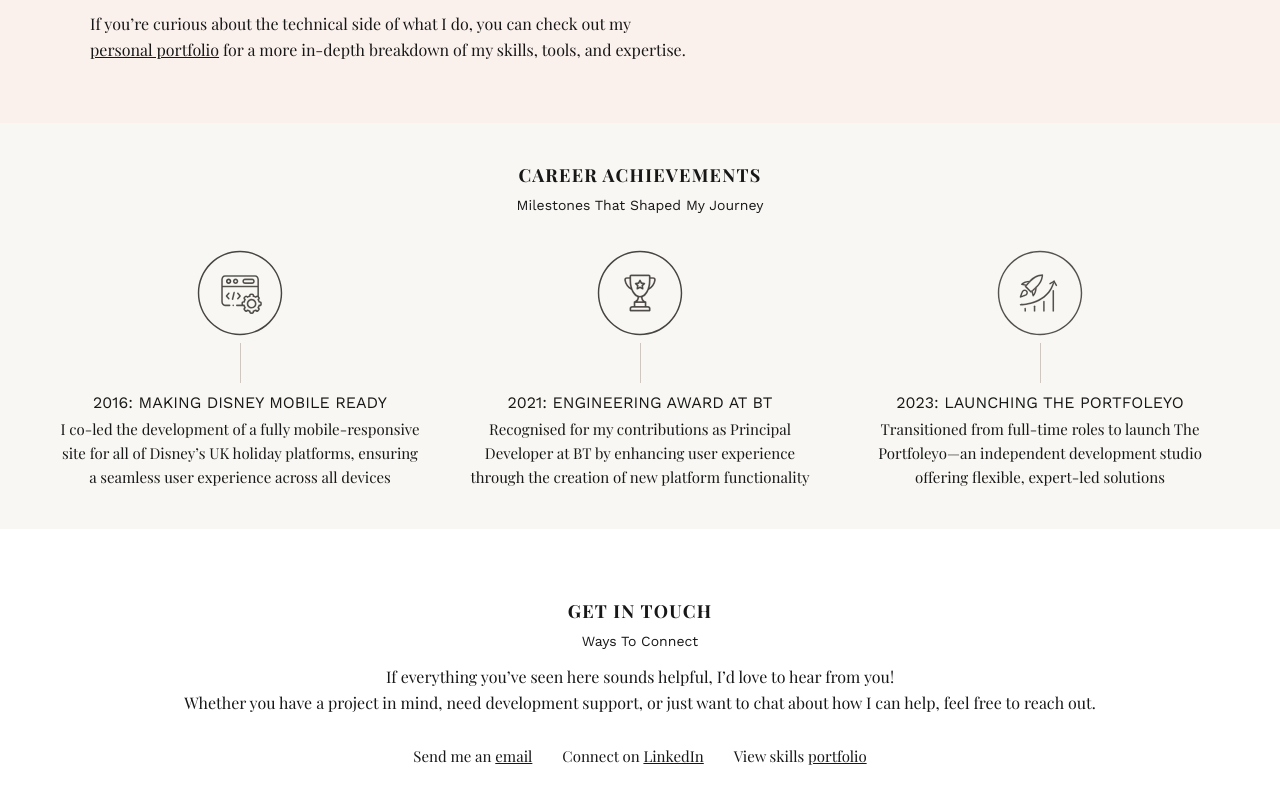
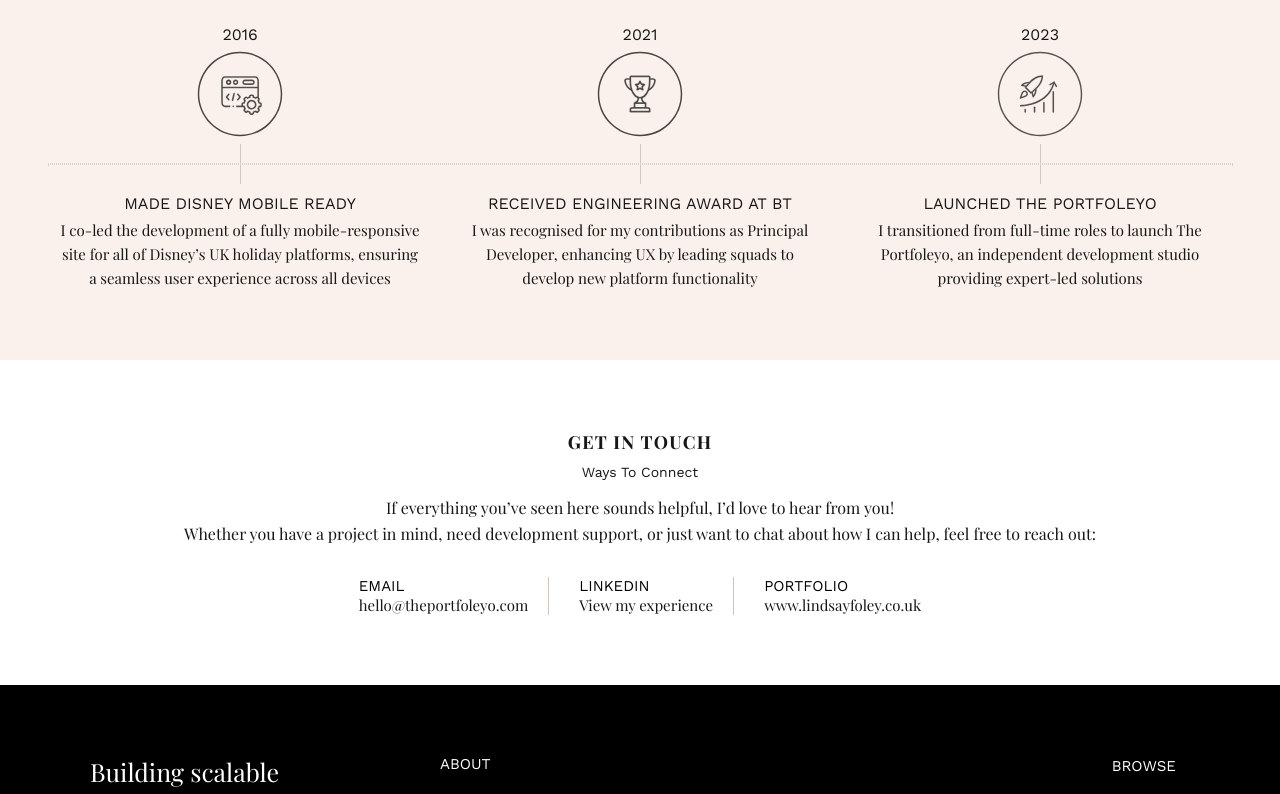
Before and after one commit to lindsayfoley/portfoleyo, a Next.js app: page /about in a window 1280 px wide. Shown: the part 800-1594 px from the top of the page. Built offline with nearby package versions, Linux system fonts and the light colour scheme; a web font is replaced by a local one.

Commit message:
finished about page

```diff
--- a/src/components/featureTiles/featureTiles.module.css
+++ b/src/components/featureTiles/featureTiles.module.css
@@ -1,9 +1,19 @@
 .container {
+  position: relative;
   margin: 0 auto;
   padding: 40px 0 10px 0;
   max-width: 1225px;
   font-style: normal;
   color: var(--darkest-grey);
+}
+
+.timeline:before {
+  content: '';
+  position: absolute;
+  top: 138px;
+  left: 0;
+  right: 0;
+  border: 1px dotted #d5d1d1;
 }
 
 .serviceWrapper {
@@ -27,6 +37,16 @@
 
 .service:first-of-type {
   margin-left: 8%;
+}
+
+.label {
+  text-transform: capitalize;
+  display: block;
+  font-family: "Work Sans", serif;
+  font-optical-sizing: auto;
+  font-style: normal;
+  font-weight: normal;
+  font-size: 16px;
 }
 
 .image {
@@ -77,6 +97,10 @@
 
 
 @media (min-width: 550px) {
+  .timeline:before {
+    display: none;
+  }
+
   .serviceWrapper {
     flex-wrap: wrap;
     padding-right: 0;
@@ -104,6 +128,19 @@
 }
 
 @media (min-width: 1000px) {
+  .noPadding {
+    padding-top: 0;
+
+    .serviceWrapper {
+      margin: 0 auto 60px;
+    }
+  }
+
+  .timeline:before {
+    display: block;
+    margin: 0 20px;
+  }
+
   .serviceWrapper {
     flex-wrap: nowrap;
   }
--- a/src/components/featureTiles/featureTiles.tsx
+++ b/src/components/featureTiles/featureTiles.tsx
@@ -4,9 +4,10 @@ import styles from "./featureTiles.module.css";
 import { ElementType } from "react";
 
 interface FeatureTilesProps {
-  title: string;
+  title?: string;
   subtitle?: string;
   services: {
+    label?: string;
     image?: {
       src: string;
       alt: string;
@@ -18,6 +19,7 @@ interface FeatureTilesProps {
   }[];
   cta?: string;
   theme?: Theme;
+  hasTimeline?: boolean;
 }
 
 const getIconFillValueFromTheme = (theme: Theme) => {
@@ -38,12 +40,14 @@ const FeatureTiles = ({
   services,
   cta,
   theme = colourTheme.default,
+  hasTimeline = false,
 }: FeatureTilesProps) => {
   const tilesMarkup = services.map(
-    ({ image, Icon, title, description, href }) => {
+    ({ label, image, Icon, title, description, href }) => {
       return href ? (
         <article className={styles.service} key={title}>
           <a href={href}>
+            {label && <h5 className={styles.label}>{label}</h5>}
             {image && (
               <img className={styles.image} src={image.src} alt={image.alt} />
             )}
@@ -59,6 +63,7 @@ const FeatureTiles = ({
         </article>
       ) : (
         <article className={styles.service} key={title}>
+          {label && <h5 className={styles.label}>{label}</h5>}
           {image && (
             <img className={styles.image} src={image.src} alt={image.alt} />
           )}
@@ -77,9 +82,17 @@ const FeatureTiles = ({
 
   return (
     <section className={theme ? `${theme}Theme` : ""}>
-      <div className={styles.container}>
-        <SectionTitle title={title} subtitle={subtitle} />
-        <div className={styles.serviceWrapper}>{tilesMarkup}</div>
+      <div
+        className={`${styles.container} ${hasTimeline ? styles.noPadding : ""}`}
+      >
+        {title && <SectionTitle title={title} subtitle={subtitle} />}
+        <div
+          className={`${styles.serviceWrapper} ${
+            hasTimeline ? styles.timeline : ""
+          }`}
+        >
+          {tilesMarkup}
+        </div>
       </div>
     </section>
   );
--- a/src/components/highlightBanner/highlightBanner.module.css
+++ b/src/components/highlightBanner/highlightBanner.module.css
@@ -69,6 +69,7 @@
 
   .wrapper {
     display: flex;
+    align-items: center;
   }
 
   .copy {
--- a/src/constants/about/content.tsx
+++ b/src/constants/about/content.tsx
@@ -13,46 +13,48 @@ export const ABOUT_CONTENT = {
     title: "About The Portfoleyo",
     subtitle: "Background & ways to connect",
     description:
-      "At The Portfoleyo, my goal is to provide tailored, approachable and cost-effective development services for small/medium sized businesses, cutting through the noise that often comes with larger agencies! As your single point of contact, I make the process more efficient and transparent by removing unnecessary layers, giving clear cost estimates and ensuring a shorter feedback loop.",
+      "I offer tailored, approachable, and cost-effective development services without the complexity of large agencies. As your single point of contact, I simplify the process—removing unnecessary layers, providing clear cost estimates, and ensuring fast, efficient collaboration.",
     isTitleFirst: true,
     isH1Element: true,
   },
   sectionTitle: {
-    title: "A Bit About Me",
+    title: "About Me",
   },
   twoColumn: {
     image: {
-      src: "https://place-hold.it/400x450/#fffff",
+      src: "https://place-hold.it/400x400/#fffff",
       alt: "",
     },
     paragraphs: [
-      "Hi, I’m Lindsay Foley, a developer, consultant, and founder of The Portfoleyo. My journey in web development began in 2011, when I was working at Anya Hindmarch as a Web Assistant. One day, our email developer disappeared, and suddenly, it was on me to figure things out. With no experience, I Frankensteined together an HTML email—somehow making it work! That experience made me realise how much I enjoyed problem-solving with code, and from there, I became obsessed with learning how to do things the right way. That curiosity turned into a passion, and I’ve been building ever since.",
-      "Before moving into contracting, I worked in permanent roles for brands like Selfridges, Disney, Charlotte Tilbury, and BT, contributing to everything from frontend development and UX improvements to large-scale platform enhancements and design system architecture.",
+      "I’m Lindsay Foley, a developer, consultant, and founder of The Portfoleyo. My journey into development began in 2011 while working at Anya Hindmarch as a Web Assistant. One day, our email developer vanished, and suddenly, it was on me to figure things out! With no experience, I somehow Frankensteined together that week’s marketing email. That moment sparked my love for problem-solving with code, and from there, I became obsessed with learning how to do things the right way. That curiosity turned into a passion, and I’ve been building ever since!",
+      "Before moving into contracting, I worked in permanent roles for brands like Selfridges, Disney, Charlotte Tilbury, and BT—contributing to everything from development and UX improvements to large-scale platform upgrades and design system architecture. Along the way, I built a track record of delivering impactful solutions — here are a few key moments from my journey: ",
     ],
     theme: colourTheme.highlight,
   },
   featureTiles: {
-    title: "Career Achievements",
-    subtitle: "Milestones that shaped my journey",
     useHighlightTheme: true,
+    theme: colourTheme.highlight,
     services: [
       {
+        label: "2016",
         Icon: Development,
-        title: "2016: Making Disney Mobile Ready",
+        title: "Made Disney Mobile Ready",
         description:
           "I co-led the development of a fully mobile-responsive site for all of Disney’s UK holiday platforms, ensuring a seamless user experience across all devices",
       },
       {
+        label: "2021",
         Icon: Award,
-        title: "2021: Engineering Award at BT",
+        title: "Received Engineering Award at BT",
         description:
-          "Recognised for my contributions as Principal Developer at BT by enhancing user experience through the creation of new platform functionality",
+          "I was recognised for my contributions as Principal Developer, enhancing UX by leading squads to develop new platform functionality",
       },
       {
+        label: "2023",
         Icon: Growth,
-        title: "2023: Launching The Portfoleyo",
+        title: "Launched The Portfoleyo",
         description:
-          "Transitioned from full-time roles to launch The Portfoleyo—an independent development studio offering flexible, expert-led solutions",
+          "I transitioned from full-time roles to launch The Portfoleyo, an independent development studio providing expert-led solutions",
       },
     ],
   },
@@ -62,7 +64,7 @@ export const ABOUT_CONTENT = {
       subtitle: "Ways to connect",
       description: [
         "If everything you’ve seen here sounds helpful, I’d love to hear from you!",
-        "Whether you have a project in mind, need development support, or just want to chat about how I can help, feel free to reach out.",
+        "Whether you have a project in mind, need development support, or just want to chat about how I can help, feel free to reach out:",
       ],
       theme: colourTheme.muted,
     },
--- a/src/constants/nav/nav.ts
+++ b/src/constants/nav/nav.ts
@@ -79,7 +79,7 @@ export const NAV_CONTENT = {
     },
     {
       title: "Send me an email",
-      href: EMAIL_ADDRESS,
+      href: `mailto:${EMAIL_ADDRESS}`,
       target: "",
       icon: faSquareEnvelope,
     },
--- a/src/constants/shared.ts
+++ b/src/constants/shared.ts
@@ -1,4 +1,4 @@
-export const EMAIL_ADDRESS = "mailto:hello@theportfoleyo.com";
+export const EMAIL_ADDRESS = "hello@theportfoleyo.com";
 export const PORTFOLIO_SITE = "https://lindsayfoley.co.uk/";
 export const LINKEDIN_PROFILE =
   "https://www.linkedin.com/in/lindsay-foley-9a193534/";
--- a/src/pages/about.tsx
+++ b/src/pages/about.tsx
@@ -35,28 +35,14 @@ export default function About() {
             paragraphs={ABOUT_CONTENT.twoColumn.paragraphs}
             image={ABOUT_CONTENT.twoColumn.image}
             theme={ABOUT_CONTENT.twoColumn.theme}
-          >
-            <p>
-              If you’re curious about the technical side of what I do, you can
-              check out my{" "}
-              <a
-                className={styles.link}
-                href="https://lindsayfoley.co.uk/about"
-                target="_blank"
-              >
-                personal portfolio
-              </a>{" "}
-              for a more in-depth breakdown of my skills, tools, and expertise.
-            </p>
-          </TwoColumnLayout>
+          />
         </div>
         <FeatureTiles
-          title={ABOUT_CONTENT.featureTiles.title}
-          subtitle={ABOUT_CONTENT.featureTiles.subtitle}
           services={ABOUT_CONTENT.featureTiles.services}
+          theme={ABOUT_CONTENT.twoColumn.theme}
+          hasTimeline
         />
         <div id="contact">
-          {" "}
           <Banner
             title={ABOUT_CONTENT.contact.banner.title}
             subtitle={ABOUT_CONTENT.contact.banner.subtitle}
@@ -64,30 +50,20 @@ export default function About() {
             theme={ABOUT_CONTENT.contact.banner.theme}
           >
             <ul className={styles.contactList}>
-              <li>
-                Send me an{" "}
-                <a className={styles.link} href={EMAIL_ADDRESS}>
-                  email
+              <li className={styles.listItem}>
+                <h5 className={styles.heading}>Email</h5>
+                <a href={`mailto:${EMAIL_ADDRESS}`}>{EMAIL_ADDRESS}</a>
+              </li>
+              <li className={styles.listItem}>
+                <h5 className={styles.heading}>LinkedIn</h5>
+                <a href={LINKEDIN_PROFILE} target="_blank">
+                  View my experience
                 </a>
               </li>
-              <li>
-                Connect on{" "}
-                <a
-                  className={styles.link}
-                  href={LINKEDIN_PROFILE}
-                  target="_blank"
-                >
-                  LinkedIn
-                </a>
-              </li>
-              <li>
-                View skills{" "}
-                <a
-                  className={styles.link}
-                  href={PORTFOLIO_SITE}
-                  target="_blank"
-                >
-                  portfolio
+              <li className={styles.listItem}>
+                <h5 className={styles.heading}>Portfolio</h5>
+                <a href={PORTFOLIO_SITE} target="_blank">
+                  www.lindsayfoley.co.uk
                 </a>
               </li>
             </ul>
--- a/src/styles/about.module.css
+++ b/src/styles/about.module.css
@@ -1,7 +1,3 @@
-.link {
-    text-decoration: underline;
-}
-
 .contactList {
     max-width: 1100px;
     margin: 30px auto 0;
@@ -12,3 +8,20 @@
     justify-content: center;
     gap: 30px;
 }
+
+.listItem:not(:last-of-type) {
+    content: '';
+    border-right: 1px solid var(--medium-grey);
+    padding-right: 20px;
+}
+
+.heading {
+    text-transform: uppercase;
+    text-align: left;
+    font-family: "Work Sans", serif;
+    font-optical-sizing: auto;
+    font-style: normal;
+    font-weight: normal;
+    font-size: 15px;
+    color: var(--dark-background);
+}
```
Also changed, not shown: src/constants/homepage/content.ts (+6 -6 lines).
